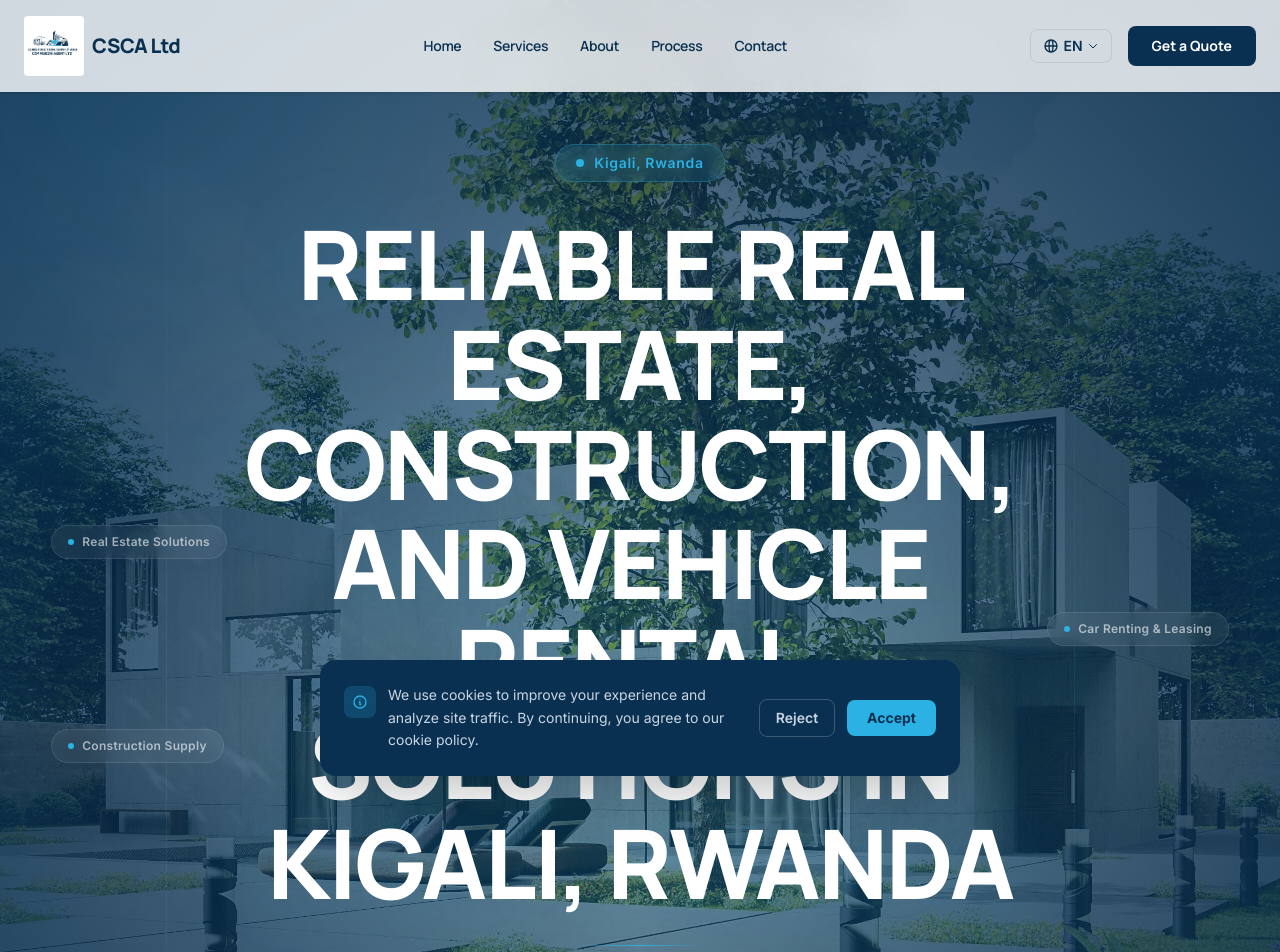
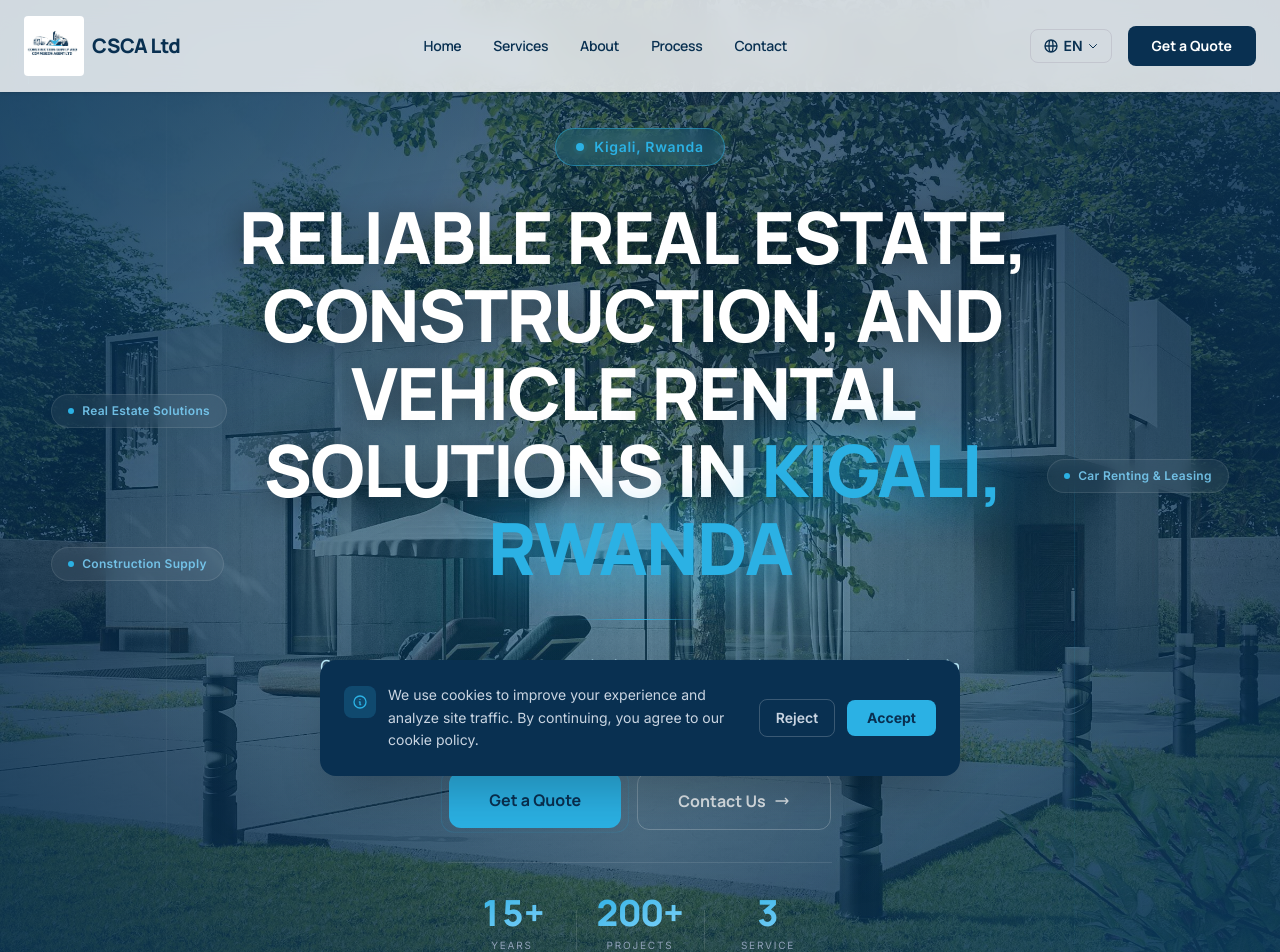
Before and after one commit to kabandapatrick2580/construction-agent, a Next.js app in the folder csca-website/: page /en in a window 1280 px wide. Shown: the top 952 px of the page. Built offline with nearby package versions, Linux system fonts and the light colour scheme.

Commit message:
revamp the hero section

```diff
--- a/csca-website/components/HeroSection.tsx
+++ b/csca-website/components/HeroSection.tsx
@@ -115,21 +115,21 @@ export default function HeroSection() {
           } hidden xl:flex items-center gap-2 bg-white/5 backdrop-blur-sm border border-white/10 rounded-full px-4 py-2`}
         >
           <span className="w-1.5 h-1.5 rounded-full bg-[#2BB1E4] shrink-0" />
-          <span className="text-white/60 text-xs font-semibold tracking-wide whitespace-nowrap">
+          <span className="text-[#7dd3fc]/85 text-xs font-semibold tracking-wide whitespace-nowrap">
             {chip.label}
           </span>
         </motion.div>
       ))}
 
       {/* ── Content ──────────────────────────────────────────────────────── */}
-      <div className="relative z-10 w-full max-w-5xl mx-auto px-6 py-36 flex flex-col items-center text-center gap-8">
+      <div className="relative z-10 w-full max-w-5xl mx-auto px-6 py-24 sm:py-32 flex flex-col items-center text-center gap-6 sm:gap-8">
 
         {/* Badge */}
         <motion.div
           initial={{ opacity: 0, y: -14, scale: 0.95 }}
           animate={{ opacity: 1, y: 0, scale: 1 }}
           transition={{ duration: 0.55, delay: 0.1 }}
-          className="inline-flex items-center gap-2.5 bg-[#2BB1E4]/10 border border-[#2BB1E4]/30 rounded-full px-5 py-2 backdrop-blur-sm"
+          className="inline-flex items-center gap-2.5 bg-[#2BB1E4]/15 border border-[#2BB1E4]/50 rounded-full px-5 py-2 backdrop-blur-sm"
         >
           <span className="relative flex h-2 w-2 shrink-0">
             <span className="animate-ping absolute inline-flex h-full w-full rounded-full bg-[#2BB1E4] opacity-60" />
@@ -141,12 +141,18 @@ export default function HeroSection() {
         </motion.div>
 
         {/* Headline — word-by-word blur reveal */}
-        <h1 className="text-5xl md:text-6xl xl:text-8xl font-headline font-extrabold tracking-tight leading-[1.04] text-white max-w-4xl [text-shadow:0_0_80px_rgba(43,177,228,0.18)]">
-          {words.map((word, i) => (
+        <h1 className="text-[1.9rem] sm:text-4xl md:text-5xl lg:text-6xl xl:text-7xl font-headline font-extrabold tracking-tight leading-[1.08] max-w-4xl">
+          {words.map((word, i) => {
+            const isAccent = i >= words.length - 2;
+            return (
               <motion.span
                 key={i}
-              className="inline-block mr-[0.2em] last:mr-0"
-              initial={{ opacity: 0, y: 32, filter: "blur(12px)" }}
+                className={`inline-block mr-[0.2em] last:mr-0 ${
+                  isAccent
+                    ? "text-[#2BB1E4] [text-shadow:0_0_55px_rgba(43,177,228,0.95)]"
+                    : "text-white [text-shadow:0_2px_30px_rgba(0,0,0,0.5)]"
+                }`}
+                initial={{ opacity: 0, y: 28, filter: "blur(12px)" }}
                 animate={{ opacity: 1, y: 0, filter: "blur(0px)" }}
                 transition={{
                   duration: 0.58,
@@ -156,7 +162,8 @@ export default function HeroSection() {
               >
                 {word}
               </motion.span>
-          ))}
+            );
+          })}
         </h1>
 
         {/* Accent divider */}
@@ -172,7 +179,7 @@ export default function HeroSection() {
           initial={{ opacity: 0, y: 16 }}
           animate={{ opacity: 1, y: 0 }}
           transition={{ duration: 0.65, delay: 0.95 }}
-          className="text-lg md:text-xl text-slate-300/80 max-w-2xl leading-relaxed"
+          className="text-sm sm:text-base md:text-lg text-[#b8e8f8] max-w-2xl leading-relaxed"
         >
           {t("subheadline")}
         </motion.p>
@@ -230,10 +237,10 @@ export default function HeroSection() {
               {i > 0 && (
                 <div className="absolute left-0 top-1/2 -translate-y-1/2 h-10 w-px bg-white/12" />
               )}
-              <div className="text-4xl md:text-5xl font-headline font-black text-[#2BB1E4] tabular-nums leading-none">
+              <span className="block text-3xl sm:text-4xl font-headline font-black tabular-nums leading-none bg-linear-to-br from-[#2BB1E4] to-[#7dd3fc] bg-clip-text text-transparent">
                 <CountUp end={stat.end} suffix={stat.suffix} startDelay={1500 + i * 130} />
-              </div>
-              <div className="text-[10px] text-slate-400/90 uppercase tracking-[0.18em] mt-2 leading-snug">
+              </span>
+              <div className="text-[9px] sm:text-[10px] text-slate-400 uppercase tracking-[0.18em] mt-2 leading-snug">
                 {stat.label}
               </div>
             </div>
```
Lines whose indentation alone changed are shown as unchanged.
